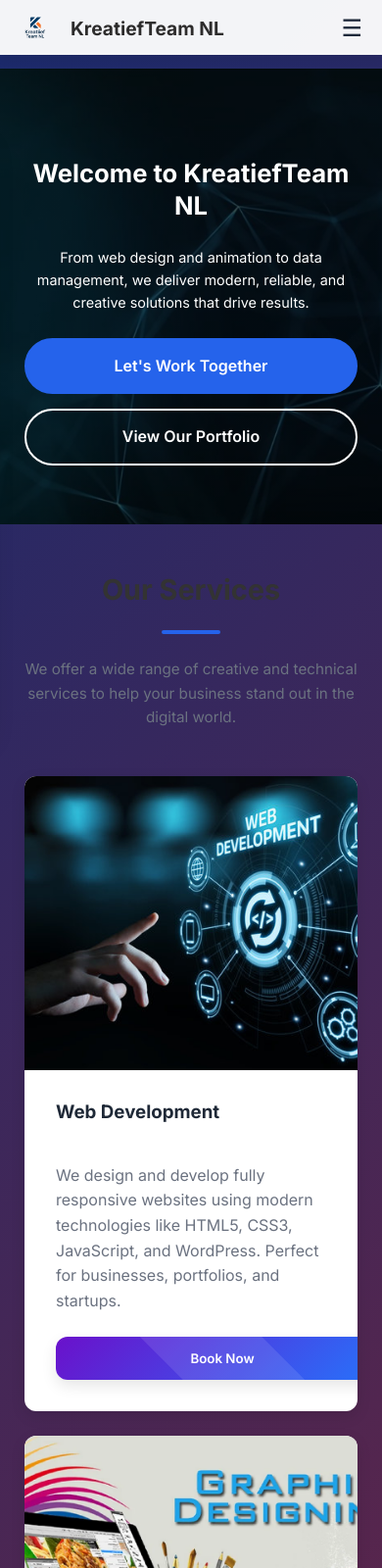
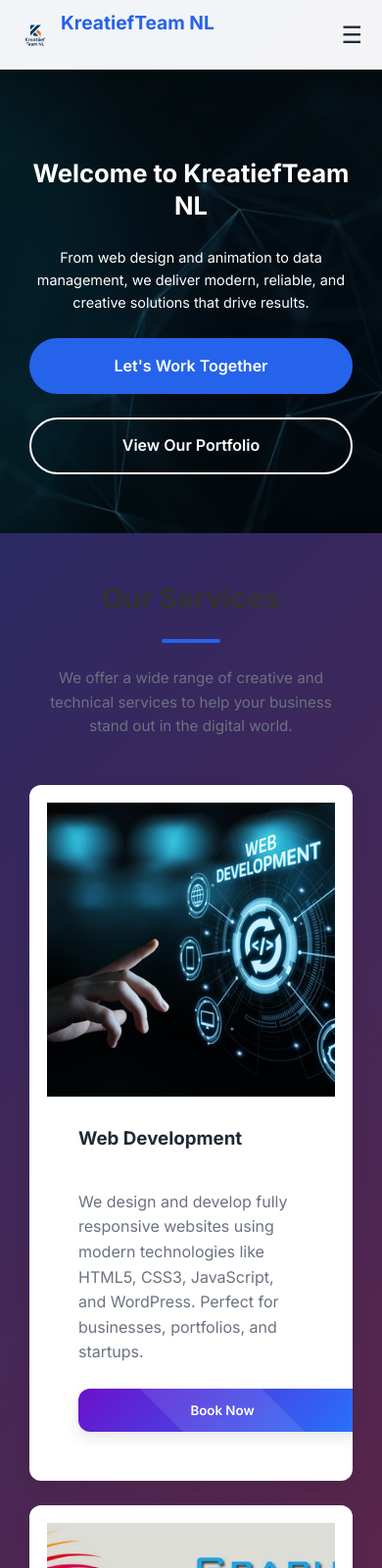
Before and after one commit to z-ahmed21/kreatiefteamnl, a plain HTML site: page index.html in a window 390 px wide. Shown: the top 1600 px of the page at 98% size. Drawn offline with Linux system fonts and the light colour scheme; no server answers.

Commit message:
Update site styles & scripts

```diff
--- a/index.html
+++ b/index.html
@@ -517,6 +517,26 @@
 }
 
 
+// Apply fade-in animation on scroll for premium effect
+document.addEventListener("DOMContentLoaded", function() {
+  const fadeElements = document.querySelectorAll(
+    ".service-box, .project-card, .team-card, .feature-box, .testimonial-card, .single-review"
+  );
+
+  const observer = new IntersectionObserver((entries, observer) => {
+    entries.forEach(entry => {
+      if (entry.isIntersecting) {
+        entry.target.classList.add("visible");
+        observer.unobserve(entry.target);
+      }
+    });
+  }, { threshold: 0.2 });
+
+  fadeElements.forEach(el => observer.observe(el));
+});
+
+
+
 
 // Load reviews when page loads
 window.addEventListener("load", loadReviews);
--- a/style.css
+++ b/style.css
@@ -1221,290 +1221,99 @@
 /* =============================================
    RESPONSIVE STYLES
 ============================================= */
-@media (max-width: 1200px) {
-  .container {
-    max-width: 960px;
-  }
-}
-
-@media (max-width: 992px) {
-  .container {
-    max-width: 720px;
-  }
-
-  .hero-pro h1 {
-    font-size: 2.5rem;
-  }
-
-  .section-title {
-    font-size: 2rem;
-  }
-
-  .portfolio-header {
-    font-size: 2.8rem;
-  }
-}
-
-@media (max-width: 768px) {
-  .container {
-    max-width: 540px;
-  }
-
-  .menu-toggle {
-    display: block;
-  }
-
-  .nav {
-    position: fixed;
-    top: 70px;
-    left: -100%;
-    width: 100%;
-    height: calc(100vh - 70px);
-    background: var(--white);
-    transition: all var(--transition-normal);
-  }
-
-  .nav.show {
-    left: 0;
-  }
-
-  .nav-links {
-    flex-direction: column;
-    padding: var(--spacing-lg);
-  }
-
-  .nav-link {
-    display: block;
-    padding: var(--spacing-md);
-    border-bottom: 1px solid #eee;
-  }
-
-  .hero-buttons {
-    flex-direction: column;
-    align-items: center;
-  }
-
-  .hero-pro {
-    padding: 120px 0 80px;
-  }
-
-  .hero-pro h1 {
-    font-size: 2rem;
-  }
-
-  .cta-title {
-    font-size: 2rem;
-  }
-
-  .portfolio-header {
-    font-size: 2.2rem;
-  }
-
-  .filter-buttons {
-    gap: 8px;
-  }
-
-  .filter-btn {
-    padding: 10px 15px;
-    font-size: 0.9rem;
-  }
-
-  .projects-grid {
-    grid-template-columns: 1fr;
-  }
-}
-
-@media (max-width: 576px) {
-  .container {
-    padding: 0 15px;
-  }
-
-  .header-container {
-    padding: 10px 15px;
-  }
-
-  .logo {
-    font-size: 1.2rem;
-  }
-
-  .site-logo {
-    height: 30px;
-  }
-
-  section {
-    padding: 60px 0;
-  }
-
-  .section-title {
-    font-size: 1.8rem;
-  }
-
-  .portfolio-header {
-    font-size: 1.8rem;
-  }
-
-  .portfolio-subheader {
-    font-size: 1rem;
-  }
-
-  .filter-buttons {
-    flex-direction: column;
-    align-items: center;
-  }
-
-  .filter-btn {
-    width: 200px;
-  }
-
-  .project-card {
-    height: auto;
-  }
-
-  .footer-container {
-    grid-template-columns: 1fr;
-    text-align: center;
-  }
-
-  .social-icons {
-    justify-content: center;
-  }
-}
-
-.branding {
-  display: flex;
-  align-items: center;  /* vertically centers logo & text */
-  gap: 8px;             /* little space between logo and text */
-}
-
-.site-logo {
-  height: 38px;         /* slightly smaller logo for balance */
-}
-
-.logo {
-  font-size: 1.4rem;    /* reduce font size a bit */
-  font-weight: 700;
-  color: #2563eb;
-  line-height: 1;       /* ensures no extra vertical spacing */
-  position: relative;
-  top: 2px;             /* nudges text slightly lower */
-}
-
-.nav-links {
-  display: flex;
-  align-items: center;  /* vertical alignment */
-  gap: 20px;            /* tighter spacing */
-}
-
-.nav-link {
-  font-size: 0.95rem;   /* slightly smaller */
-  font-weight: 500;
-  padding: 6px 10px;    /* reduced padding */
-  color: #1e293b;
-  border-radius: 6px;
-  transition: all 0.3s ease;
-}
-
-.nav-link:hover {
-  background: rgba(37, 99, 235, 0.08);
-  color: #2563eb;
-}
-.header-container {
-  padding: 12px 28px; /* slightly less padding for slim header */
-}
-
-.header {
-  background: #ffffff;
-  box-shadow: 0 1px 6px rgba(0,0,0,0.05); /* elegant shadow */
-}
-
-.branding {
-  display: flex;
-  align-items: center;   /* ensures perfect vertical centering */
-  gap: 10px;             /* space between logo and text */
-}
-
-.site-logo {
-  height: 36px;          /* smaller for balance */
-  display: block;        /* prevents weird inline spacing */
-}
-
-.logo {
-  font-size: 1.3rem;     /* slightly smaller text */
-  font-weight: 700;
-  color: #2d2c2c;
-  line-height: 1;        /* removes extra vertical padding */
-  margin: 0;             /* reset margins */
-  padding: 0;
-  display: flex;
-  align-items: center;   /* aligns text to the middle of the logo */
-}
-.header-container {
-  display: flex;
-  justify-content: space-between;
-  align-items: center;
-  padding: 18px 32px;   /* increase vertical padding for taller header */
-}
-
-.site-logo {
-  height: 40px;         /* slightly larger logo */
-}
-
-.logo {
-  font-size: 1.4rem;    /* upscale text just a touch */
-}
 
 
 /* =============================================
    EXTRA MOBILE POLISH (Premium & Decent Look)
 ============================================= */
 
-/* For tablets & small laptops */
+/* Tablet & small laptop */
 @media (max-width: 768px) {
-  /* Navigation */
   .nav-links {
     width: 100%;
     max-width: 300px;
     right: 10px;
     border-radius: 12px;
     box-shadow: 0 8px 24px rgba(0,0,0,0.15);
+    transition: all 0.3s ease;
   }
 
   .nav-link {
     font-size: 1rem;
     padding: 14px;
     text-align: center;
+    transition: background 0.3s ease, color 0.3s ease;
+  }
+  .nav-link:hover {
+    background-color: rgba(0,0,0,0.05);
+    color: #000;
   }
 
-  /* Hero section */
   .hero-pro {
     padding: 100px 15px 70px;
+    transition: padding 0.3s ease;
   }
-  .hero-pro h1 {
-    font-size: 2rem;
-    line-height: 1.3;
+  .hero-pro h1 { font-size: 2rem; line-height: 1.3; transition: font-size 0.3s ease; }
+  .hero-pro p { font-size: 1rem; margin-bottom: 25px; transition: font-size 0.3s ease, margin-bottom 0.3s ease; }
+
+  .btn, .btn-book {
+    transition: all 0.3s ease;
   }
-  .hero-pro p {
-    font-size: 1rem;
-    margin-bottom: 25px;
+  .btn:hover, .btn-book:hover { transform: translateY(-2px); box-shadow: 0 4px 12px rgba(0,0,0,0.12); }
+
+  section { padding: 60px 15px; transition: padding 0.3s ease; }
+  .section-title { font-size: 1.8rem; margin-bottom: 20px; }
+  .section-subtitle { font-size: 0.95rem; }
+
+  /* Cards stack neatly */
+  .services-grid,
+  .projects-grid,
+  .team-grid,
+  .features-grid {
+    display: grid;
+    grid-template-columns: 1fr;
+    gap: 30px;
   }
-  .hero-buttons {
-    gap: 15px;
+  .service-box,
+  .project-card,
+  .team-card,
+  .feature-box {
+    border-radius: 12px;
+    padding: 20px;
+    background-color: #fff;
+    box-shadow: 0 6px 20px rgba(0,0,0,0.08);
+    transition: transform 0.3s ease, box-shadow 0.3s ease, opacity 0.6s ease;
+    opacity: 0; /* fade-in */
   }
+  .service-box.visible,
+  .project-card.visible,
+  .team-card.visible,
+  .feature-box.visible {
+    opacity: 1;
+  }
+  .service-box:hover,
+  .project-card:hover,
+  .team-card:hover,
+  .feature-box:hover { transform: translateY(-4px); box-shadow: 0 12px 28px rgba(0,0,0,0.12); }
+}
 
-  /* Sections */
-  section {
-    padding: 60px 15px;
-  }
+/* Phones ≤576px */
+@media (max-width: 576px) {
+  .header-container { padding: 12px 20px; transition: padding 0.3s ease; }
+  .logo { font-size: 1.2rem; transition: font-size 0.3s ease; }
+  .site-logo { height: 32px; transition: height 0.3s ease; }
 
-  .section-title {
-    font-size: 1.8rem;
-    margin-bottom: 20px;
-  }
-  .section-subtitle {
-    font-size: 0.95rem;
-  }
+  .hero-pro { padding: 90px 10px 60px; }
+  .hero-pro h1 { font-size: 1.6rem; }
+  .hero-pro p { font-size: 0.9rem; }
 
-  /* Grids stack neatly */
+  .btn, .btn-book { width: 100%; text-align: center; padding: 14px; transition: all 0.3s ease; }
+  .btn:hover, .btn-book:hover { transform: translateY(-2px); box-shadow: 0 4px 12px rgba(0,0,0,0.12); }
+
+  section { padding: 50px 10px; }
+  .portfolio-header { font-size: 1.6rem; }
+  .cta-title { font-size: 1.5rem; }
+
   .services-grid,
   .projects-grid,
   .team-grid,
@@ -1512,73 +1321,45 @@
     grid-template-columns: 1fr;
     gap: 25px;
   }
-
-  /* Cards spacing */
   .service-box,
   .project-card,
   .team-card,
   .feature-box {
+    max-width: 100%;
+    width: 100%;
+    padding: 18px;
     border-radius: 12px;
+    background-color: #fff;
+    box-shadow: 0 5px 18px rgba(0,0,0,0.08);
+    transition: transform 0.3s ease, box-shadow 0.3s ease, opacity 0.6s ease;
+    opacity: 0;
   }
-}
+  .service-box.visible,
+  .project-card.visible,
+  .team-card.visible,
+  .feature-box.visible { opacity: 1; }
 
-/* For phones (≤576px) */
-@media (max-width: 576px) {
-  /* Header */
-  .header-container {
-    padding: 12px 20px;
-  }
-  .logo {
-    font-size: 1.2rem;
-  }
-  .site-logo {
-    height: 32px;
-  }
+  .service-box:hover,
+  .project-card:hover,
+  .team-card:hover,
+  .feature-box:hover { transform: translateY(-3px); box-shadow: 0 10px 25px rgba(0,0,0,0.1); }
 
-  /* Hero */
-  .hero-pro {
-    padding: 90px 10px 60px;
-  }
-  .hero-pro h1 {
-    font-size: 1.6rem;
-  }
-  .hero-pro p {
-    font-size: 0.9rem;
-  }
-  .btn, .btn-book {
-    width: 100%;
-    text-align: center;
-    padding: 14px;
-  }
-
-  /* Section spacing */
-  section {
-    padding: 50px 10px;
-  }
-
-  /* Text sizes */
-  .portfolio-header {
-    font-size: 1.6rem;
-  }
-  .cta-title {
-    font-size: 1.5rem;
-  }
-
-  /* Review & testimonial cards */
   .testimonial-card,
   .single-review {
     max-width: 100%;
     width: 100%;
     padding: 20px;
+    border-radius: 12px;
+    background-color: #fff;
+    box-shadow: 0 5px 18px rgba(0,0,0,0.06);
+    transition: transform 0.3s ease, box-shadow 0.3s ease, opacity 0.6s ease;
+    opacity: 0;
   }
+  .testimonial-card.visible,
+  .single-review.visible { opacity: 1; }
 
-  /* Footer */
-  .footer-container {
-    grid-template-columns: 1fr;
-    text-align: center;
-    gap: 30px;
-  }
-  .social-icons {
-    justify-content: center;
-  }
+  .footer-container { grid-template-columns: 1fr; text-align: center; gap: 30px; transition: all 0.3s ease; }
+  .social-icons { justify-content: center; transition: all 0.3s ease; }
+  .social-icons a { transition: transform 0.3s ease, color 0.3s ease; }
+  .social-icons a:hover { transform: scale(1.1); color: #007BFF; }
 }
```
